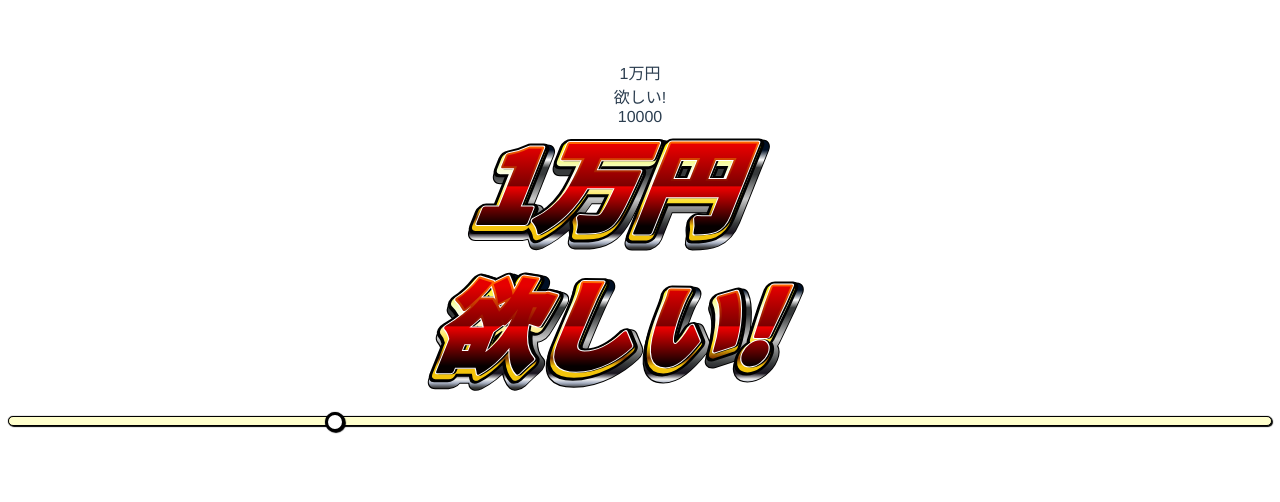
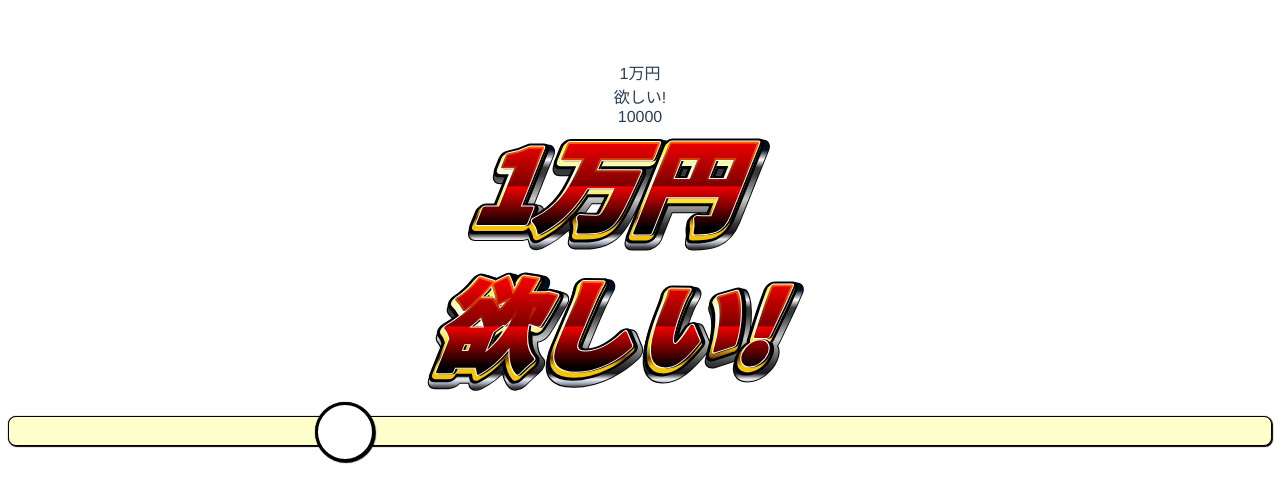
Before and after one commit to miyaoka/5000trillion-slider, a Vue app: page / in a window 1280 px wide. Shown: the top 502 px of the page. Built offline with nearby package versions, Linux system fonts and the light colour scheme.

Commit message:
Update slider style

```diff
--- a/src/components/RangeSlider.vue
+++ b/src/components/RangeSlider.vue
@@ -24,14 +24,14 @@ export default {
 <style lang="postcss" scoped>
 .range-slider {
 
-  --thumb-size: 100px;
+  --thumb-size: 60px;
   --thumb-radius: 50%;
-  --track-height: 50px;
+  --track-height: 30px;
   --track-color: #ffffcc;
 
   @media (min-width: 960px) {
-    --thumb-size: 20px;
-    --track-height: 10px;
+    --thumb-size: 60px;
+    --track-height: 30px;
   }
 
   -webkit-appearance: none;
```
